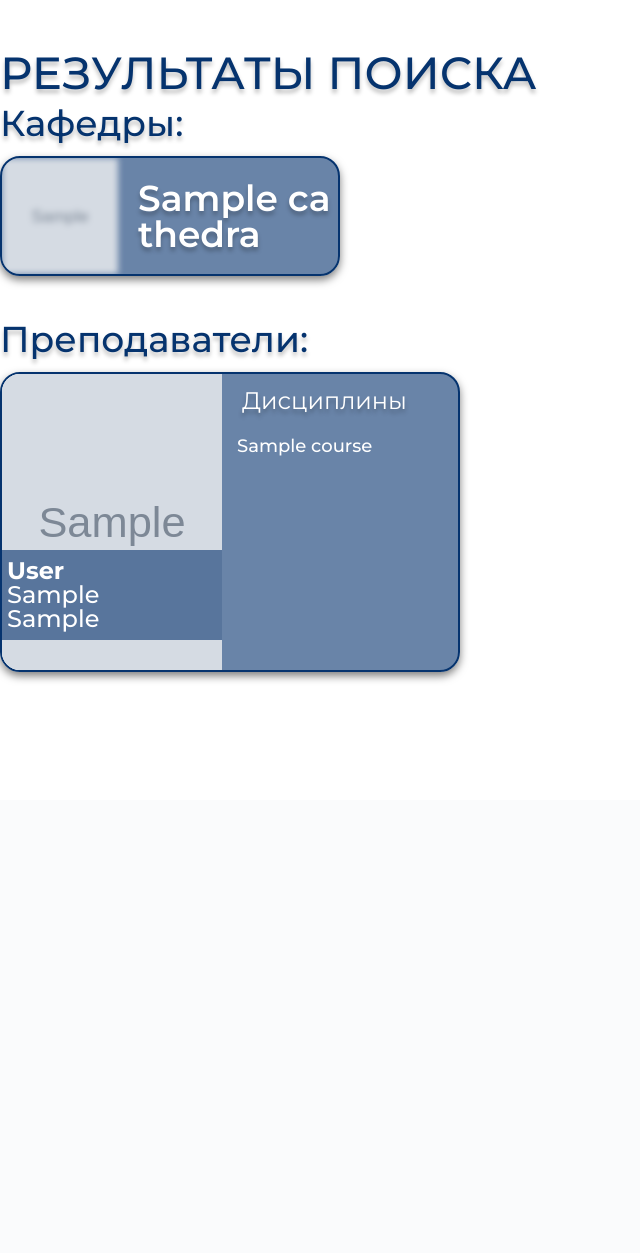
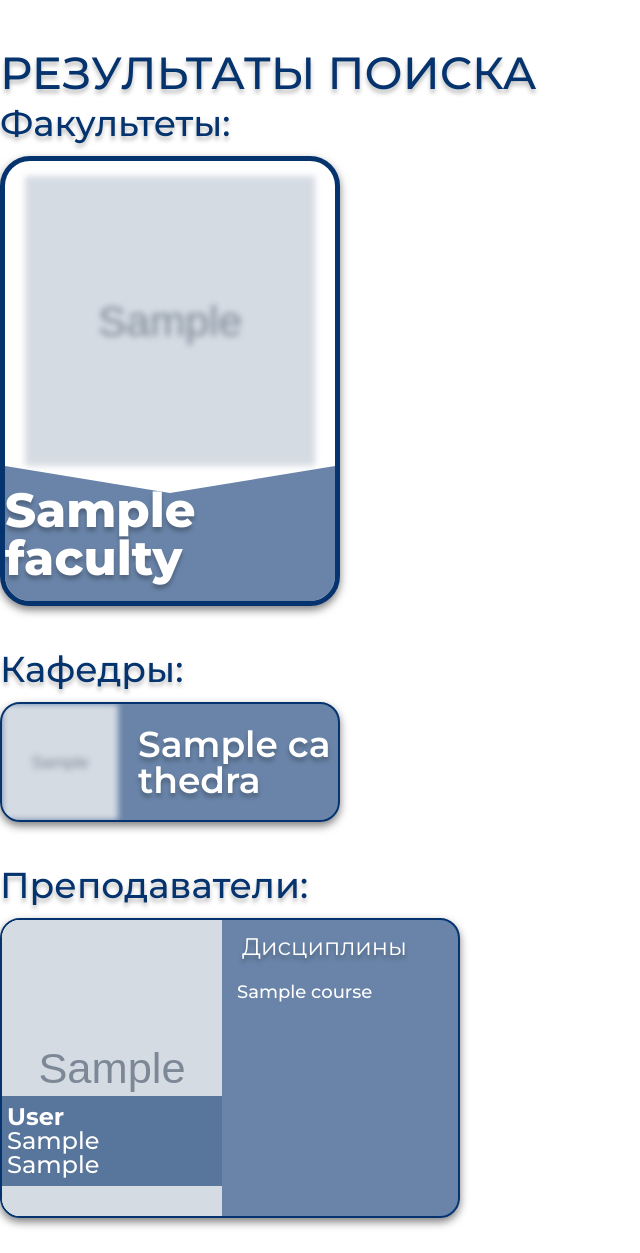
Before and after one commit to tovarischduraley/ETUrate, a Django app: template navigation/templates/navigation/search.html in a window 1280 px wide; the page is wider, and only the part inside the window is pictured. Shown: the part 70-1323 px from the top of that part, without its empty margins (0-640 px from the left). Before the commit the page ends 751 px from the top of that part, so only its background shows below. Run offline with Django 3.2, Linux system fonts and the light colour scheme; the template is opened without the code that fills it: values that come from a table or form of the project are taken from there, others are empty; tables that the repository leaves empty hold one stand-in row (values such as "Sample post"); grey boxes marked "Sample" are stand-in pictures; parts of the project's set-up code (start-up, migrations or seed data) failed here and were passed over.

Commit message:
Search result page

```diff
--- a/navigation/templates/navigation/search.html
+++ b/navigation/templates/navigation/search.html
@@ -11,19 +11,19 @@
     {% if not faculties and not teachers and not cathedras %}
         <h1 class="search__container__title">По вашему запросу ничего не найдено</h1>
     {% else %}
-<!--        {% if faculties %}-->
-<!--        <h1 class="search__container__title">Факультеты:</h1>-->
-<!--        <div class="search__list__container">-->
-<!--            {% for faculty in faculties %}-->
-<!--            <a href="{{ faculty.get_absolute_url }}">-->
-<!--                <div class="faculty__card">-->
-<!--                    <img src="{{ faculty.image.url }}" alt="Логотип" class="faculty__card__image">-->
-<!--                    <div class="faculty__card__title"><p>{{ faculty.title }}</p></div>-->
-<!--                </div>-->
-<!--            </a>-->
-<!--            {% endfor %}-->
-<!--        </div>-->
-<!--        {% endif %}-->
+        {% if faculties %}
+        <h1 class="search__container__title">Факультеты:</h1>
+        <div class="search__list__container">
+            {% for faculty in faculties %}
+            <a href="{{ faculty.get_absolute_url }}">
+                <div class="faculty__card">
+                    <img src="{{ faculty.image.url }}" alt="Логотип" class="faculty__card__image">
+                    <div class="faculty__card__title"><p>{{ faculty.title }}</p></div>
+                </div>
+            </a>
+            {% endfor %}
+        </div>
+        {% endif %}
         {% if cathedras %}
             <h1 class="search__container__title">Кафедры:</h1>
             <div class="search__list__container">
```
